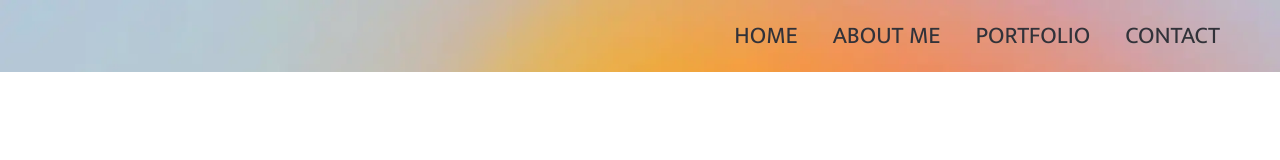
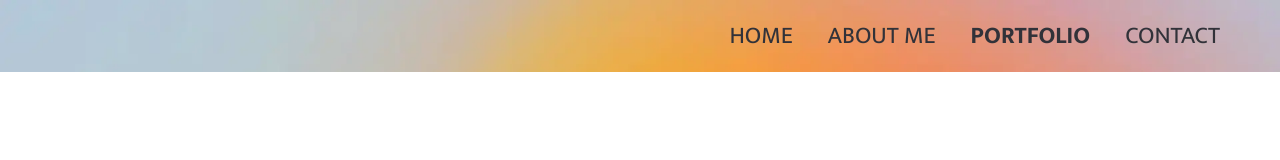
Before and after one commit to yoonju88/Projet12_portfolio, a React (Create React App) app in the folder frontend/: page /works in a window 1280 px wide. Shown: the top 160 px of the page. Built offline with nearby package versions, Linux system fonts and the light colour scheme.

Commit message:
changed class name for a tag

```diff
--- a/frontend/src/components/Menu.js
+++ b/frontend/src/components/Menu.js
@@ -11,10 +11,10 @@ function Menu() {
         <header  className={`${currentPage === '/' ? 'menu' : currentPage === '/contact' ? 'contact_menu':'add_bg menu' } `}>
             <nav>
                 <ul>
-                    <li><NavLink to="/" activeClassName='active'>HOME</NavLink></li>
-                    <li><NavLink to="/about_me" activeClassName='active'>ABOUT ME</NavLink></li>
-                    <li><NavLink to="/portfolio" activeClassName='active'>PORTFOLIO</NavLink></li>
-                    <li><NavLink to="/contact" activeClassName='active'>CONTACT</NavLink ></li>
+                    <li><NavLink to="/" activeclassname='active' className="underLine">HOME</NavLink></li>
+                    <li><NavLink to="/about_me" activeclassname='active' className="underLine">ABOUT ME</NavLink></li>
+                    <li><NavLink to="/works" activeclassname='active' className="underLine">PORTFOLIO</NavLink></li>
+                    <li><NavLink to="/contact" activeclassname='active' className="underLine">CONTACT</NavLink ></li>
                 </ul>
             </nav>
         </header>
--- a/frontend/src/components/menu.css
+++ b/frontend/src/components/menu.css
@@ -39,13 +39,12 @@ nav a {
     font-weight: bold;
     text-underline-offset: 10px;
 }
-
 nav a:hover{
     color: var(--main-color);
     font-weight: bold;
   }
 
-nav a:before{
+  .underLine:before{
     content: '';
     position: absolute;
     bottom: -5px;
@@ -56,7 +55,7 @@ nav a:before{
     transform-origin: 50%;
   }
 
-nav a, nav a:before{
+  .underLine, .underLine:before{
     -o-transition: 0.27s;
     -ms-transition: 0.27s;
     -moz-transition: 0.27s;
@@ -64,6 +63,6 @@ nav a, nav a:before{
     transition: 0.27s;
   }
 
-nav a:hover:before{
+  .underLine:hover:before{
     transform: scale(1);
   }
```
